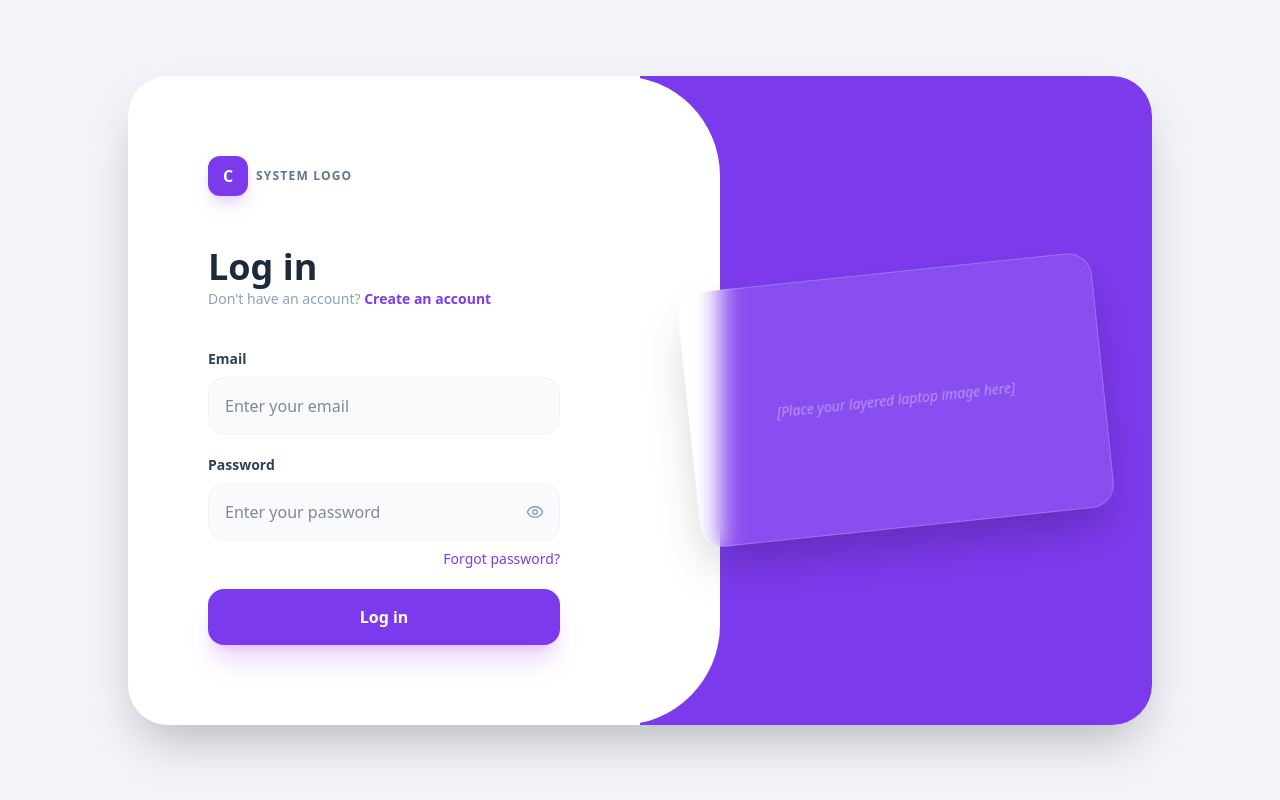
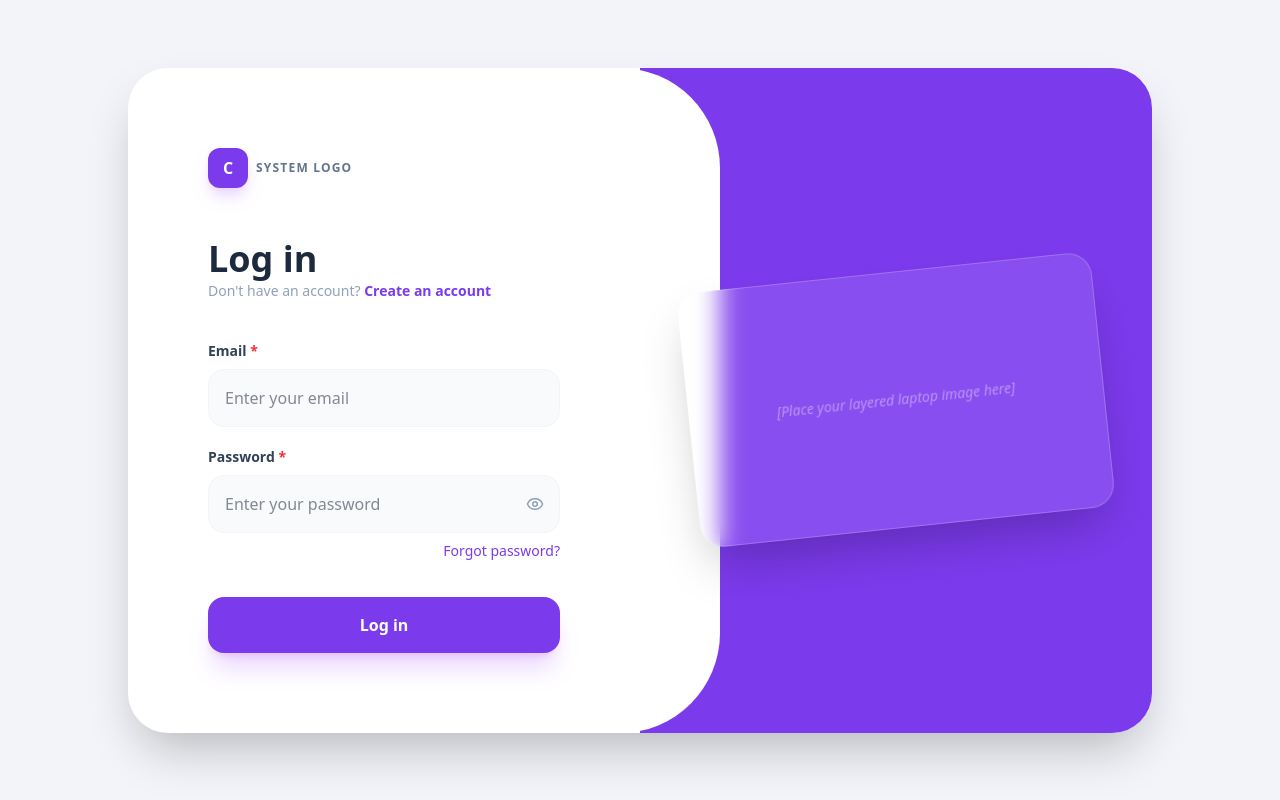
Before and after one commit to SDGP-Clovio/clovio-platform, a React (Vite) app in the folder frontend/: page /login in a window 1280 px wide. Built offline with nearby package versions, Linux system fonts and the light colour scheme.

Commit message:
Mark required login fields with asterisks

```diff
--- a/frontend/src/pages/Login.tsx
+++ b/frontend/src/pages/Login.tsx
@@ -49,12 +49,13 @@ const Login: React.FC = () => {
                 htmlFor="email"
                 className="block text-sm font-semibold text-slate-700"
               >
-                Email
+                Email <span className="text-red-500">*</span>
               </label>
               <input
                 id="email"
                 type="email"
                 placeholder="Enter your email"
+                required
                 className="w-full rounded-2xl border border-slate-100 bg-slate-50 p-4 outline-none transition-all focus:ring-2 focus:ring-[#7c3aed]/20"
               />
             </div>
@@ -64,13 +65,14 @@ const Login: React.FC = () => {
                 htmlFor="password"
                 className="block text-sm font-semibold text-slate-700"
               >
-                Password
+                Password <span className="text-red-500">*</span>
               </label>
               <div className="relative">
                 <input
                   id="password"
                   type={showPassword ? 'text' : 'password'}
                   placeholder="Enter your password"
+                  required
                   className="w-full rounded-2xl border border-slate-100 bg-slate-50 p-4 pr-12 outline-none transition-all focus:ring-2 focus:ring-[#7c3aed]/20"
                 />
                 <button
@@ -95,7 +97,7 @@ const Login: React.FC = () => {
 
             <button
               type="submit"
-              className="w-full rounded-2xl bg-[#7c3aed] py-4 text-base font-bold text-white shadow-xl shadow-purple-400/30 transition-all hover:brightness-110"
+              className="mt-4 w-full rounded-2xl bg-[#7c3aed] py-4 text-base font-bold text-white shadow-xl shadow-purple-400/30 transition-all hover:brightness-110"
             >
               Log in
             </button>
```
